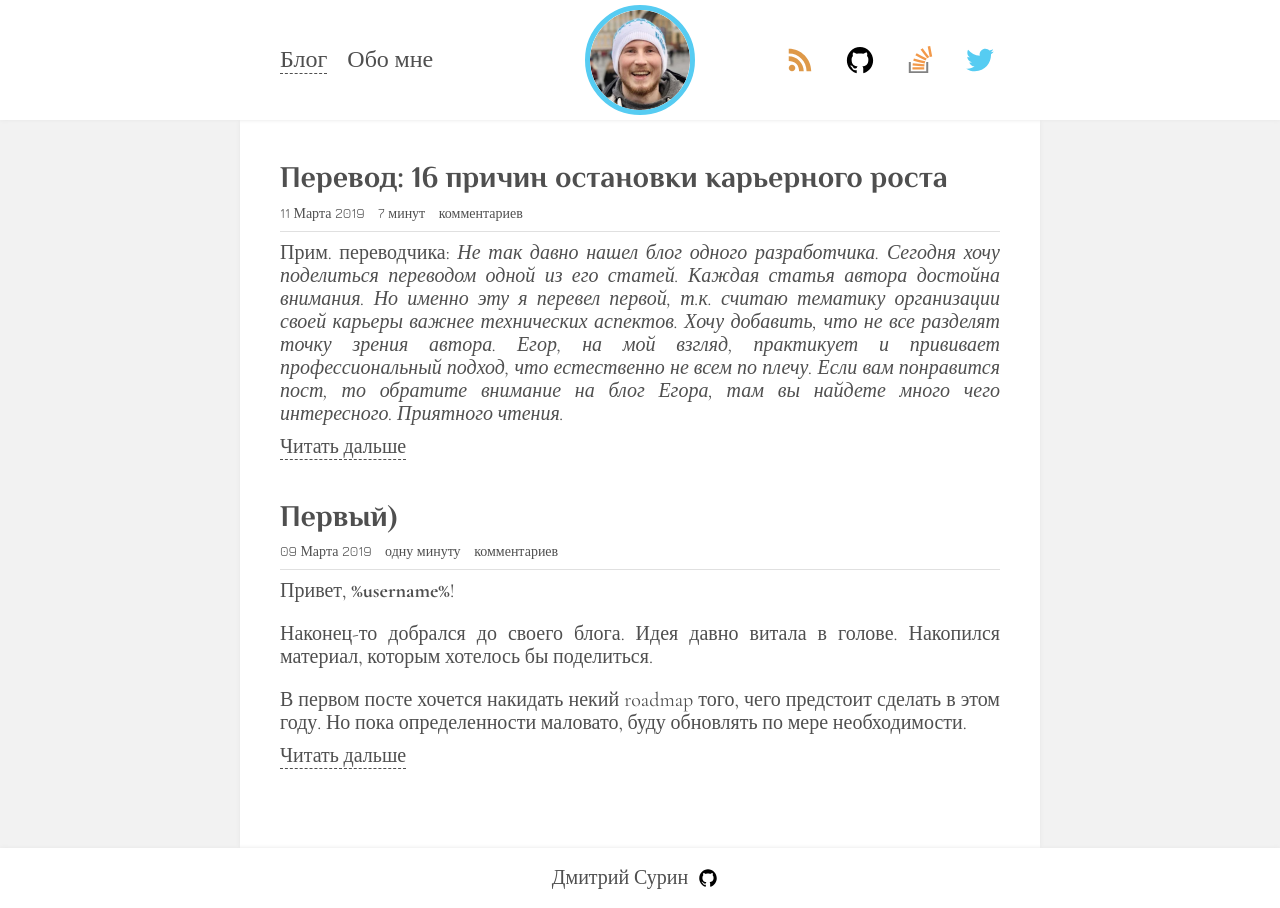
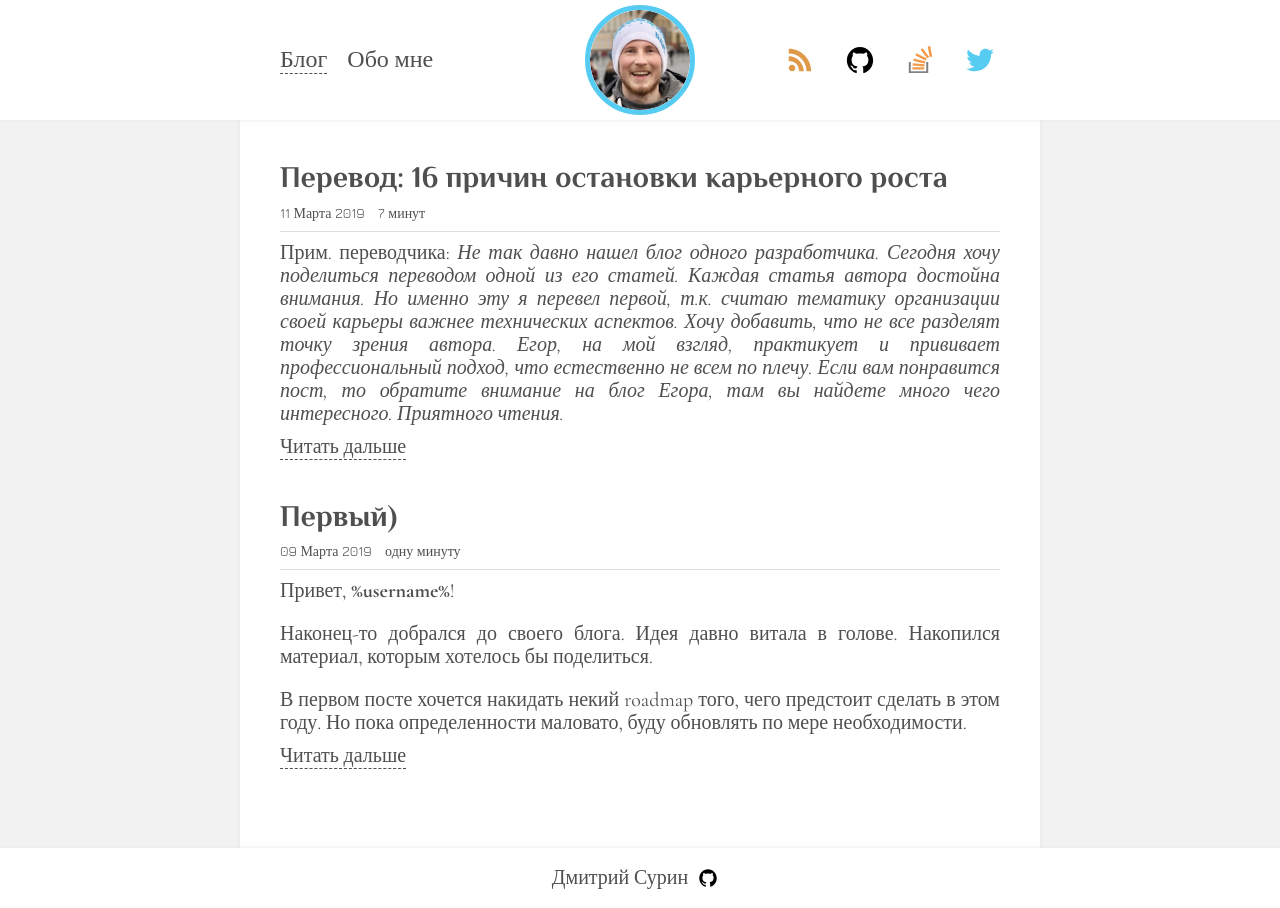
Before and after one commit to BedwaRe/blog, a Jekyll site: the page built from index.md, in a window 1280 px wide. Built offline with Jekyll 4.4.1, drawn with Linux system fonts in a browser that asks for light colours; nearby versions of some CDN libraries; comment, search, counter and statistics services are not loaded.

Commit message:
Quick fix для Discus.

```diff
--- a/_includes/disqus_comments.html
+++ b/_includes/disqus_comments.html
@@ -1,5 +1,4 @@
 {%- if page.comments != false -%}
-
   <div id="disqus_thread"></div>
   <script>
     var disqus_config = function () {
--- a/_layouts/home.html
+++ b/_layouts/home.html
@@ -15,7 +15,7 @@ layout: default
           <span>{%- include date.html -%}</span>
           <span>{%- include time.html -%}</span>
           {%- if site.disqus_shortname and jekyll.environment == "production" -%}
-            <a href="{{ page.url | relative_url }}#disqus_thread"  itemprop="discussionUrl">комментариев</a>
+            <a href="{{ page.url | relative_url }}#disqus_thread" itemprop="discussionUrl"></a>
           {%- endif -%}
         </div>
       </div>
--- a/_sass/white/components/_post.scss
+++ b/_sass/white/components/_post.scss
@@ -22,6 +22,9 @@
       font-size: $mobile-post-time-font-size;
       span {
         margin-right: 10px;
+      }
+      & > * {
+        white-space: nowrap;
       }
     }
     .post-header-author {
```
